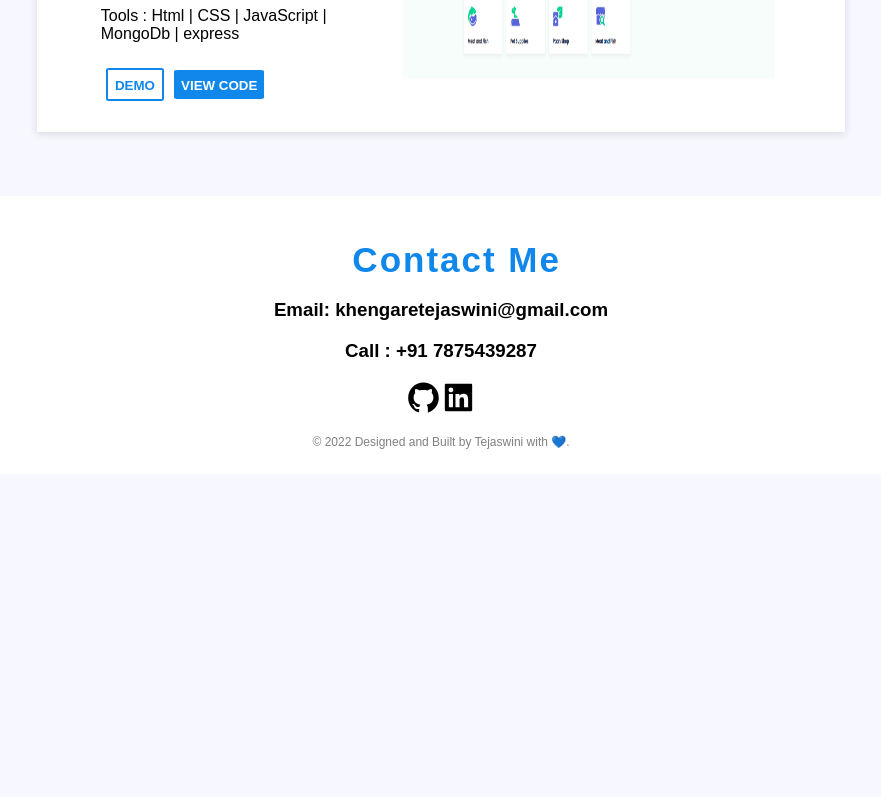
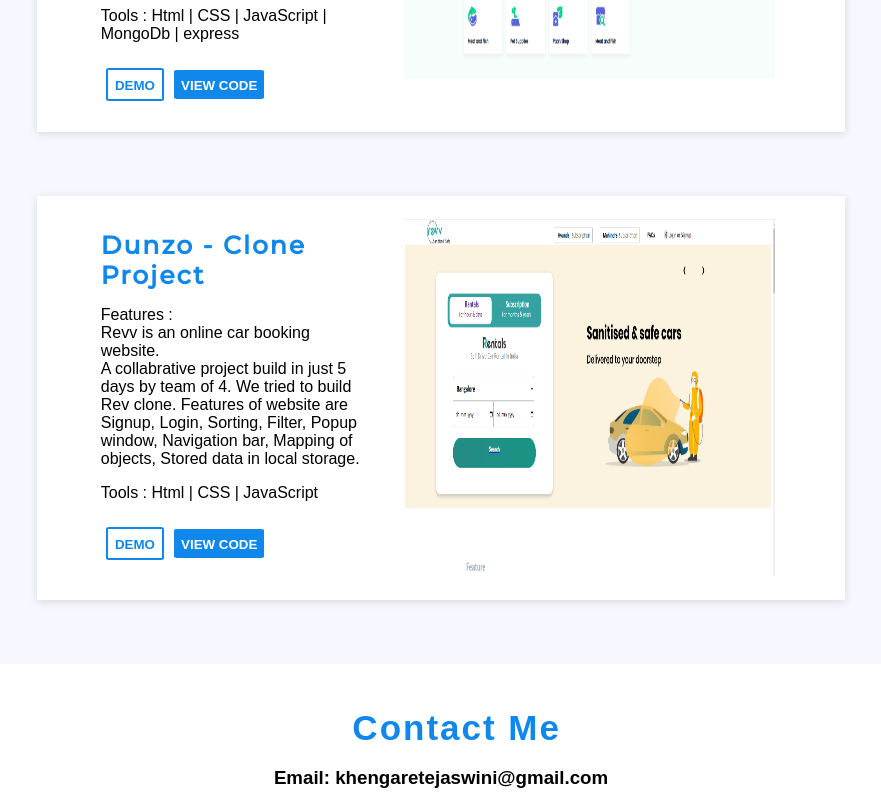
Before and after one commit to Tejaswini179/portfolio, a React (Create React App) app in the folder portfolio-main/: page /projects in a window 1280 px wide. Shown: the part 576-1373 px from the top of the page, without its empty margins (199-1080 px from the left). Before the commit the page ends 1050 px from the top, so only its background shows below. Built offline with nearby package versions, Linux system fonts and the light colour scheme; a web font is replaced by a local one.

Commit message:
project-added

```diff
--- a/package.json
+++ /dev/null
@@ -1,5 +0,0 @@
-{
-  "dependencies": {
-    "react-router-hash-link": "^2.4.3"
-  }
-}
--- a/portfolio-main/src/components/Projects/Project.jsx
+++ b/portfolio-main/src/components/Projects/Project.jsx
@@ -15,7 +15,7 @@ const Project=()=>{
         <h1 data-aos = 'flip-up' data-aos-duration="1500" style={{color:"rgb(16,135,235)"}}>Projects</h1>
         </div>
 
-        {/* TOI CLONE */}
+        {/* Dunzo CLONE */}
           <div className={styles.toi}
           data-aos="fade-up"
           data-aos-offset="120"
@@ -61,6 +61,53 @@ const Project=()=>{
 
           </div>
 
+
+          {/* Revv CLONE */}
+          <div className={styles.toi}
+          data-aos="fade-up"
+          data-aos-offset="120"
+            data-aos-delay="800"
+            data-aos-duration="800"
+            data-aos-easing="ease-in-out">
+              <div>
+                  <h1>Dunzo - Clone Project</h1>
+                  <p>
+
+
+                      <div>Features :</div>
+                      <div>
+                      Revv is an online car booking website.
+ <br></br>
+                      A collabrative project build in just 5 days by team of 4. We tried to build Rev clone. Features of website are Signup, Login, Sorting, Filter, Popup window, Navigation bar, Mapping of objects, Stored data in local storage.
+                          {/* <ul>
+                              <li>A collaborative project built by a team of 3,executed in a week.</li>
+                               <li>Users can register and login to the website,read, post, search, and sort news.</li>
+                                <li>Users can remove backgroundadvertisements, comment on the newsarticle, and calculate tax.</li>
+                          </ul> */}
+                      </div>
+                  </p>
+
+                  <div>Tools : Html | CSS | JavaScript </div><br></br>
+                  <div>
+                      <button>
+                        <a href='https://revv-car-rentalsclone.netlify.app/' target="_blank" rel="noreferrer">
+                                DEMO
+                        </a>
+                     </button>
+
+                      <button>
+                      <a href='https://github.com/sivagurubilli/revv-web-clone' target="_blank" rel="noreferrer">
+                      VIEW CODE
+                        </a>
+                    </button>
+                  </div>
+              </div>
+
+              <div>
+                <img src='rev.png' alt='Dunzo'/>
+              </div>
+
+          </div>
 
 
 
```
Also changed, not shown: portfolio-main/public/rev.png (added), 1 other file (tests, documents, lock files or other folders).
